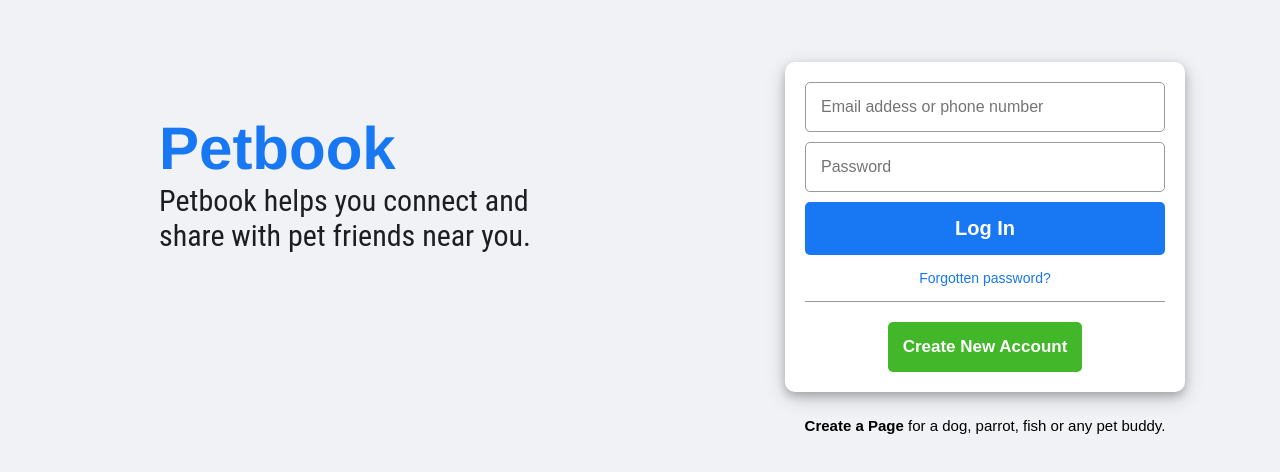
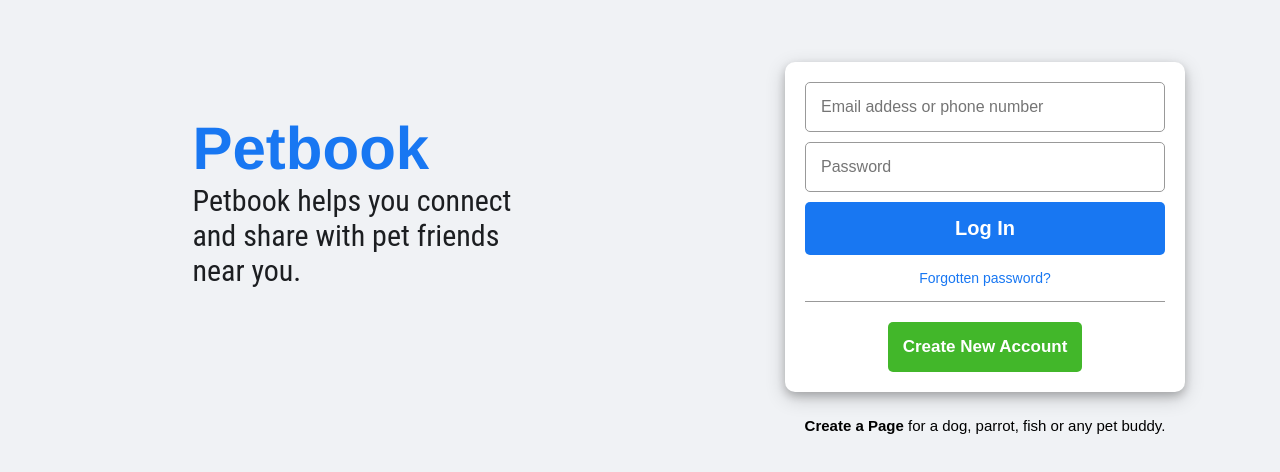
Before and after one commit to mauricio-perdomo-github/First_project_Petbook, a plain HTML site: page index.html in a window 1280 px wide. Shown: the part 152-624 px from the top of the page. Drawn offline with Linux system fonts and the light colour scheme.

Commit message:
Update style.css

```diff
--- a/style.css
+++ b/style.css
@@ -41,6 +41,7 @@ body{
     font-size: 60px;
     color: #1877f2;
     font-weight: 800;
+    padding-left: 9%;
 }
 
 .left p{
@@ -48,6 +49,7 @@ body{
     color:#1c1e21;
     height: 200px;
     font-family: "Roboto Condensed", sans-serif;
+    padding-left: 9%;
 }
 
 .right{
```
